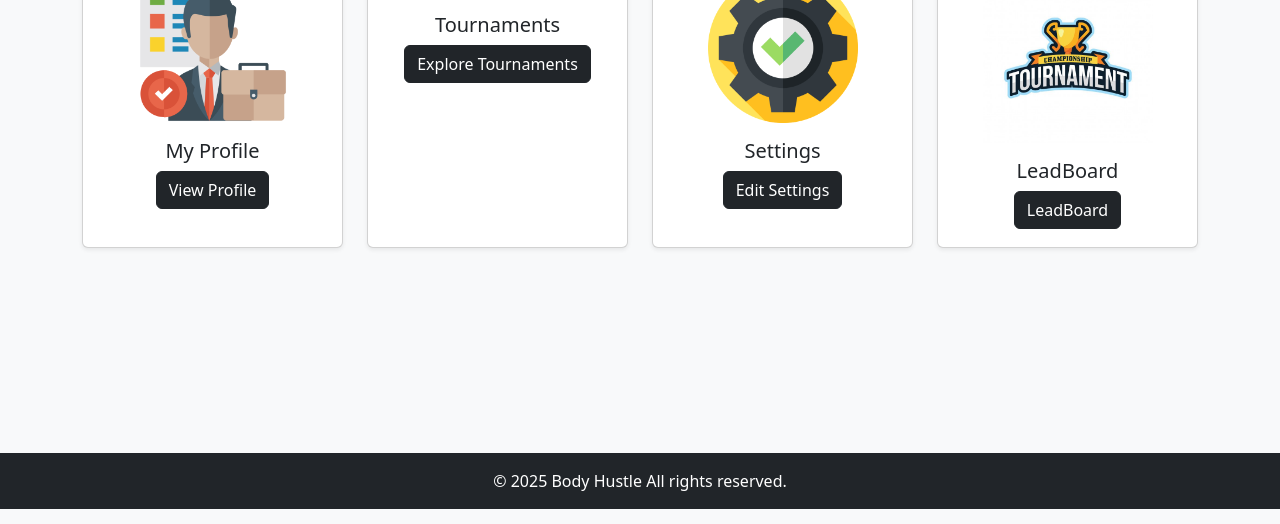
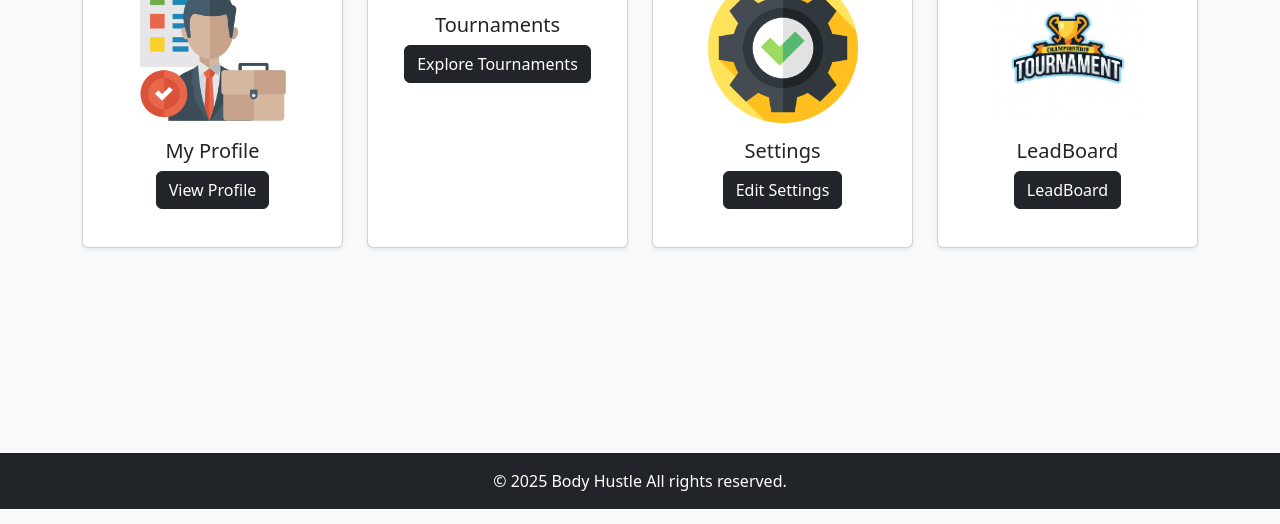
Before and after one commit to ArshK97805/bodyhustle, a website: page public/dash-player.html in a window 1280 px wide. Shown: the part 276-800 px from the top of the page. Drawn offline with nearby package versions, Linux system fonts and the light colour scheme.

Commit message:
Update dash-player.html

```diff
--- a/public/dash-player.html
+++ b/public/dash-player.html
@@ -108,7 +108,7 @@
       <div class="col-md-3">
         <div class="card shadow-sm"style="min-height: 300px;">
 
-          <img src="pics/leadboard.jpg" class="card-img-top mx-auto d-block mt-4" style="width: 170px;" alt="Logout">
+          <img src="pics/leadboard.jpg" class="card-img-top mx-auto d-block mt-4" style="width: 150px;" alt="Logout">
           <div class="card-body">
             <h5 class="card-title">LeadBoard</h5>
             <a href="leaderboard.html" class="btn btn-dark">LeadBoard</a>
```
